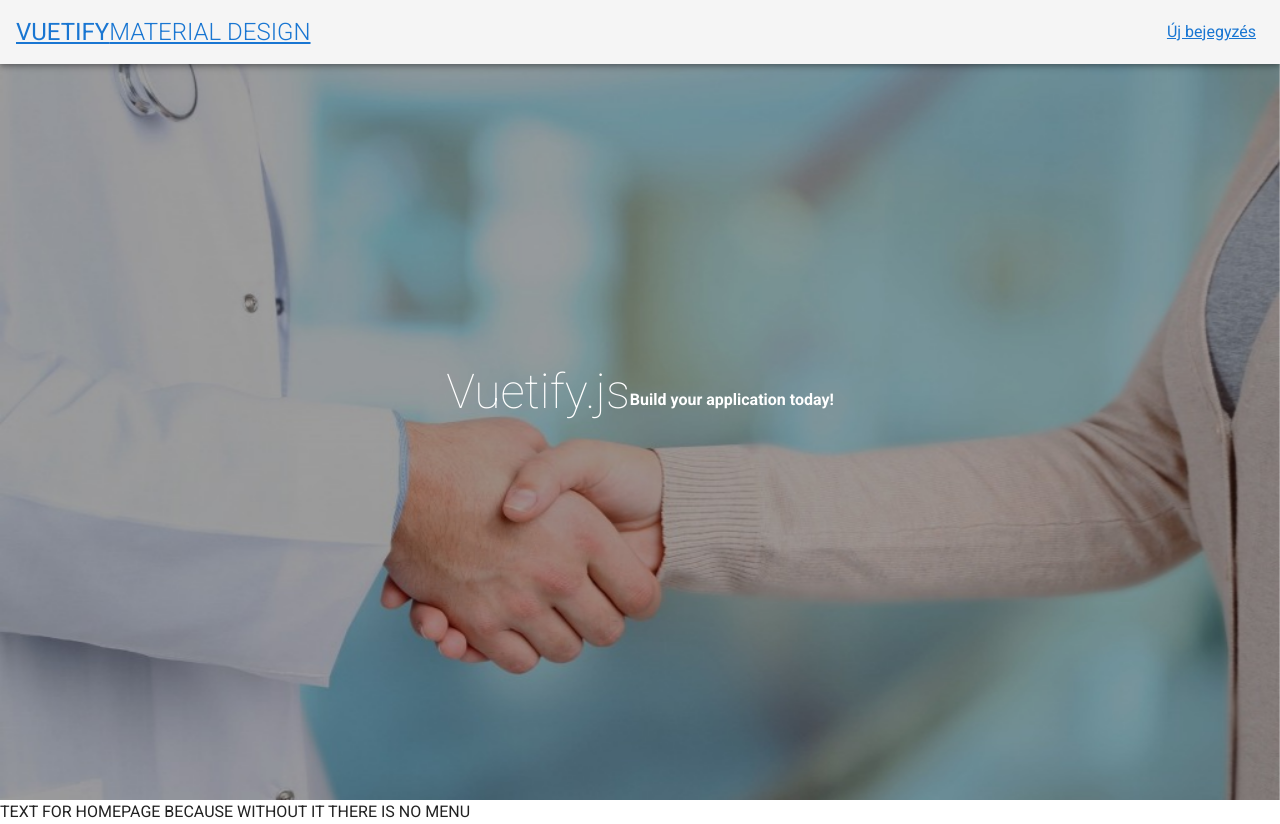
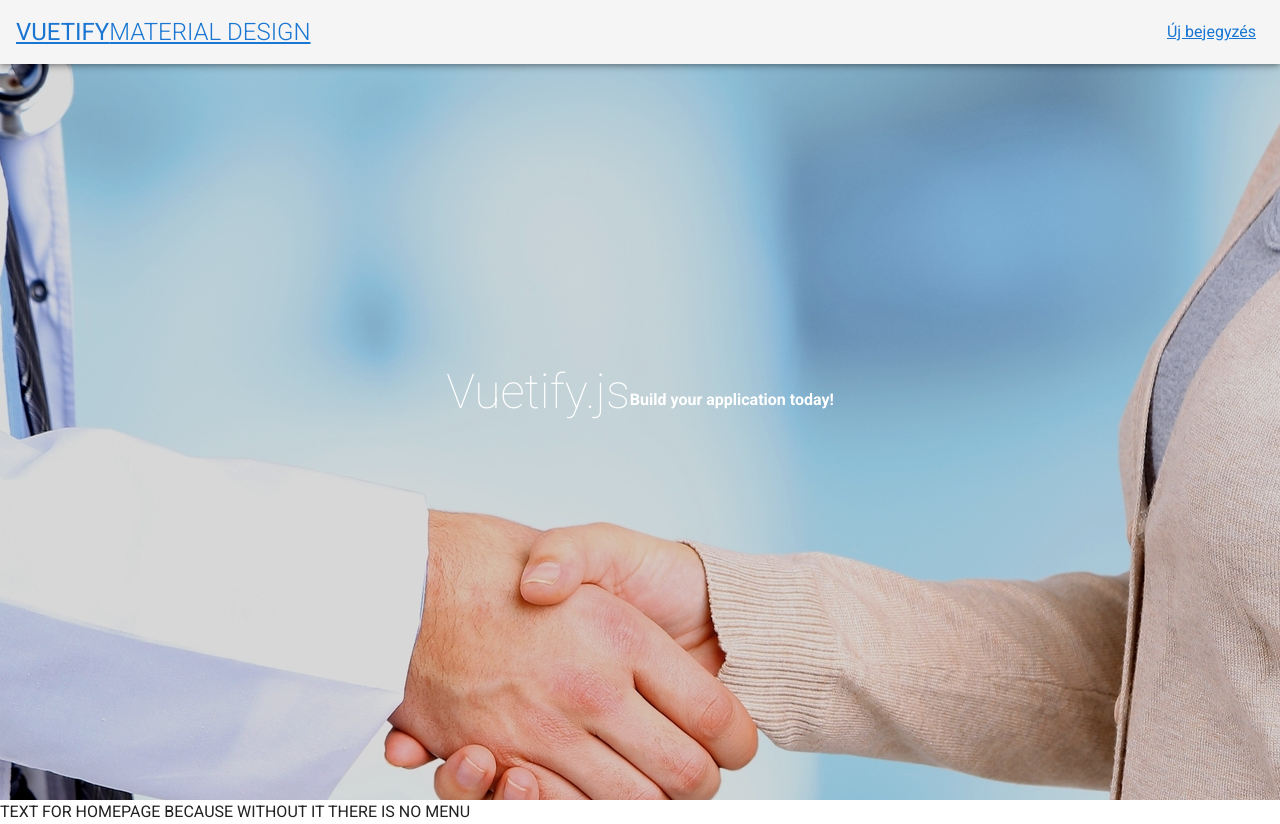
Before and after one commit to danieljanosrobert/timepicker, a Vue app: page / in a window 1280 px wide. Built offline with nearby package versions, Linux system fonts and the light colour scheme.

Commit message:
refs#8 - Stílusok meghatározása

```diff
--- a/src/assets/styles/style.scss
+++ b/src/assets/styles/style.scss
@@ -1,3 +1,13 @@
+@import 'variables.scss';
+
+/*BASICS*/
+
+body, html {
+  height: 100%;
+  margin: 0;
+  padding: 0;
+}
+
 .full-height {
   height: 100%!important;
 }
@@ -5,3 +15,54 @@
 .full-width {
   width: 100%!important;
 }
+
+/*BASICS*/
+
+/*TEXTS*/
+
+.text-dark-blue {
+  color: $_dark-blue;
+}
+
+.text-blue{
+  color: $_blue;
+}
+
+.text-light-blue {
+  color: $_light-blue;
+}
+
+.text-light-brown{
+  color: $_light-brown;
+}
+
+.text-yellow {
+  color: $_yellow;
+}
+
+.text-gray{
+  color: $_gray;
+}
+
+.text-dark-mahogany{
+  color: $_dark-mahogany;
+}
+
+.shadow-text-light-blue {
+  text-shadow: 1px 1px $_light-blue;
+}
+
+/*TEXTS*/
+
+/*COMPONENTS*/
+
+#home-simple {
+  background-color: $_gray;
+}
+
+#footer {
+  background-color: $_dark-mahogany;
+  height: 200px;
+}
+
+/*COMPONENTS*/
--- /dev/null
+++ b/src/assets/styles/variables.scss
@@ -0,0 +1,7 @@
+$_dark-blue: #026670;
+$_blue: #82b8f6;
+$_light-blue: #9FEDD7;
+$_light-brown: #FEF9C7;
+$_yellow: #FCE181;
+$_gray: #EDEAE5;
+$_dark-mahogany: #2E1114;
```
Also changed, not shown: src/assets/images/doctor.jpg.
